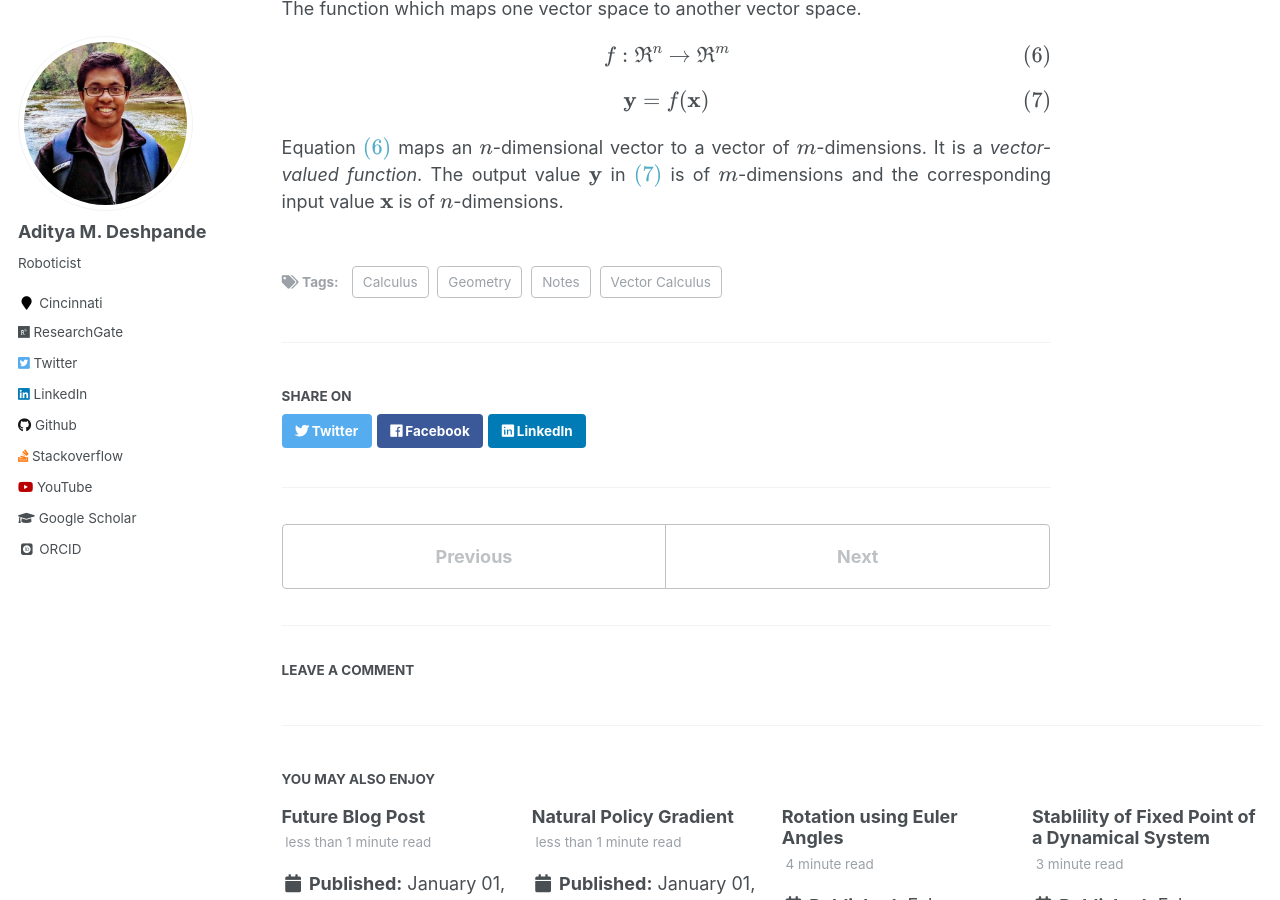
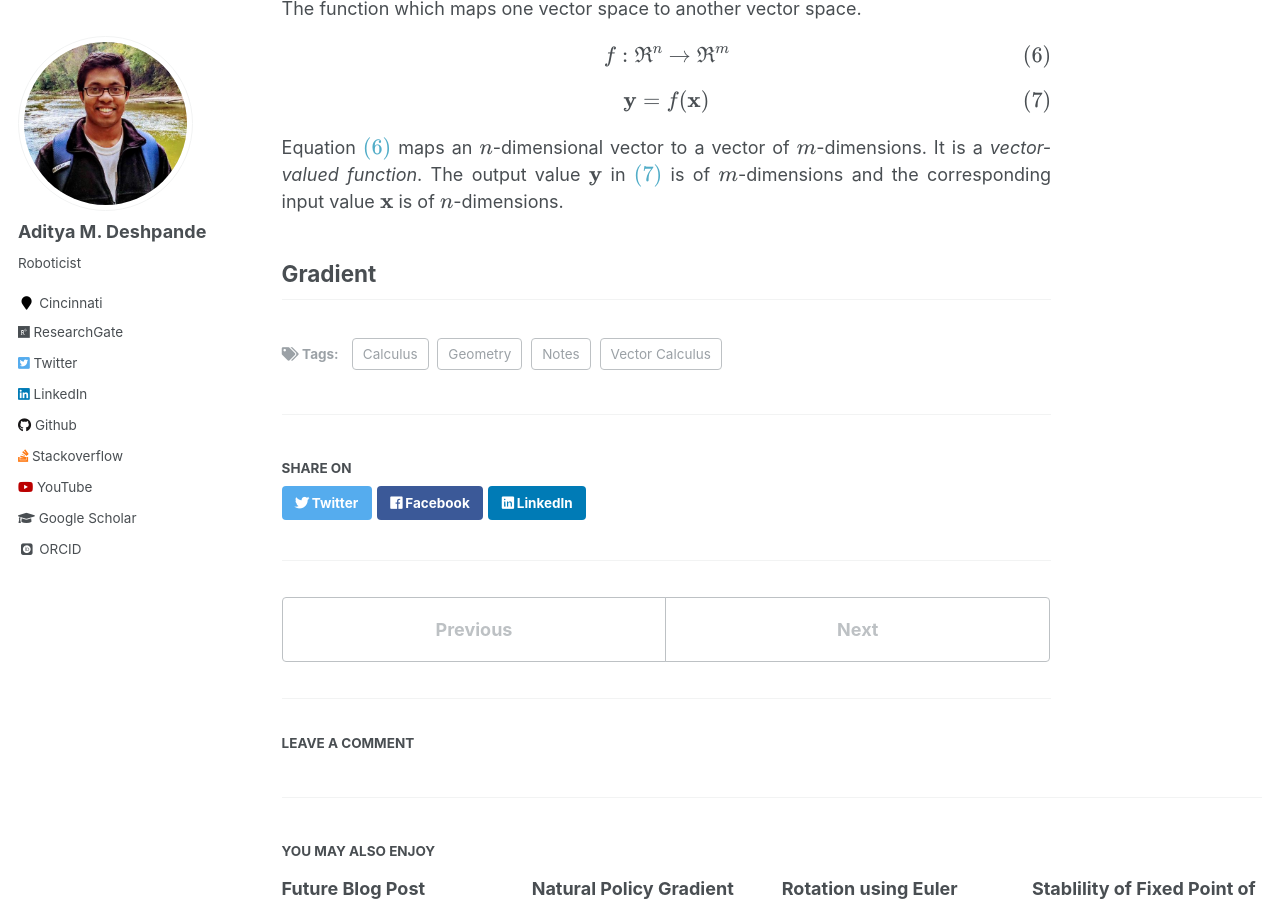
Before and after one commit to adipandas/adipandas.github.io, a Jekyll site: the page built from _posts/2020-03-01-vector-calculus.md, in a window 1280 px wide and 900 px high, scrolled down 1272 px. Built offline with Jekyll 4.4.1, drawn with Linux system fonts in a browser that asks for light colours; some web fonts are replaced; formulas are drawn with MathJax 3; comment, search, counter and statistics services are not loaded.

Commit message:
Update 2020-03-01-vector-calculus.md

```diff
--- a/_posts/2020-03-01-vector-calculus.md
+++ b/_posts/2020-03-01-vector-calculus.md
@@ -45,3 +45,5 @@ $$f: \Re^n \rightarrow \Re^m \label{eq4}$$
 $$ \mathbf{y} = f(\mathbf{x}) \label{eq5}$$
 
 Equation \eqref{eq4} maps an $$n$$-dimensional vector to a vector of $$m$$-dimensions. It is a *vector-valued function*. The output value $$\mathbf{y}$$ in \eqref{eq5} is of $$m$$-dimensions and the corresponding input value $$\mathbf{x}$$ is of $$n$$-dimensions.
+
+## Gradient
```
